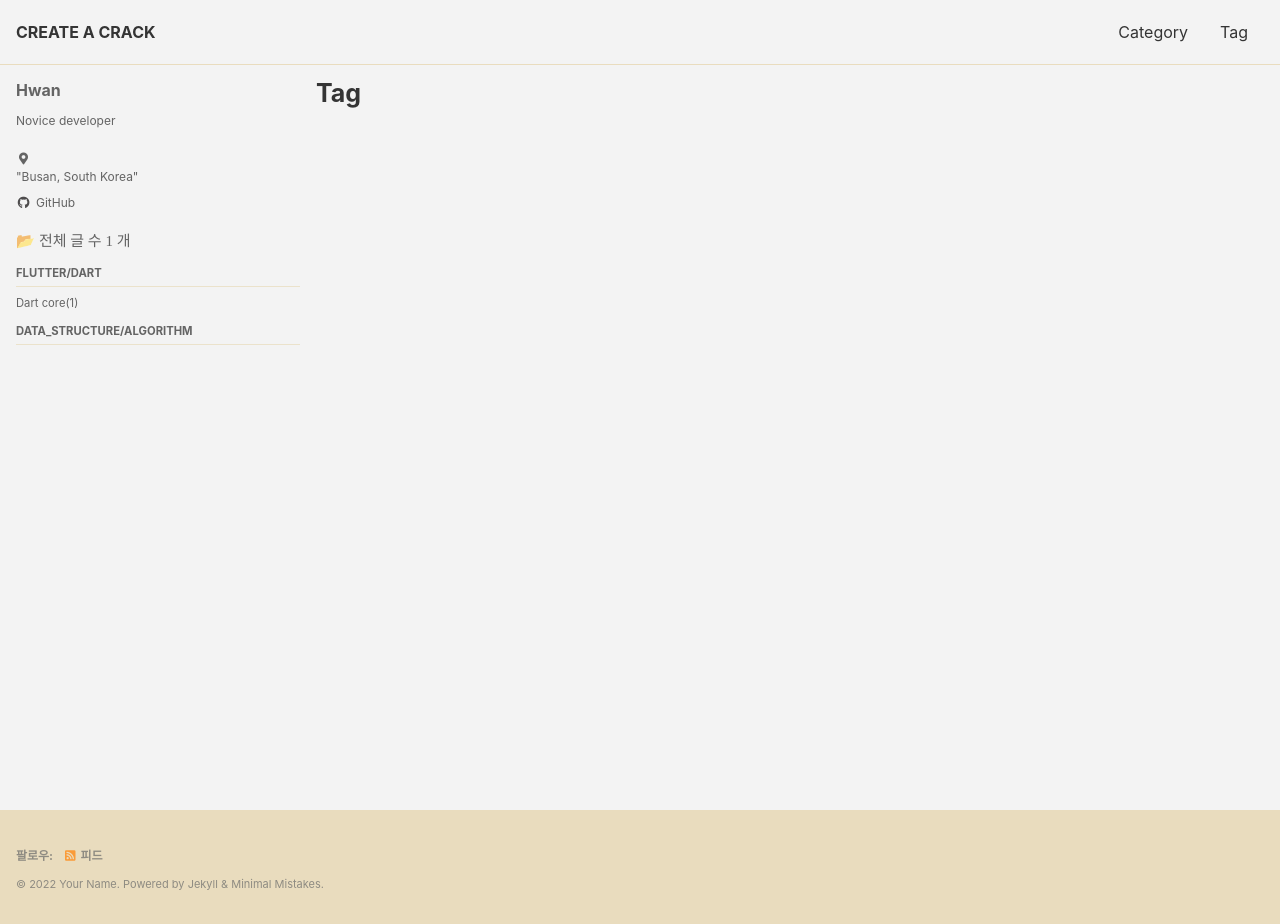
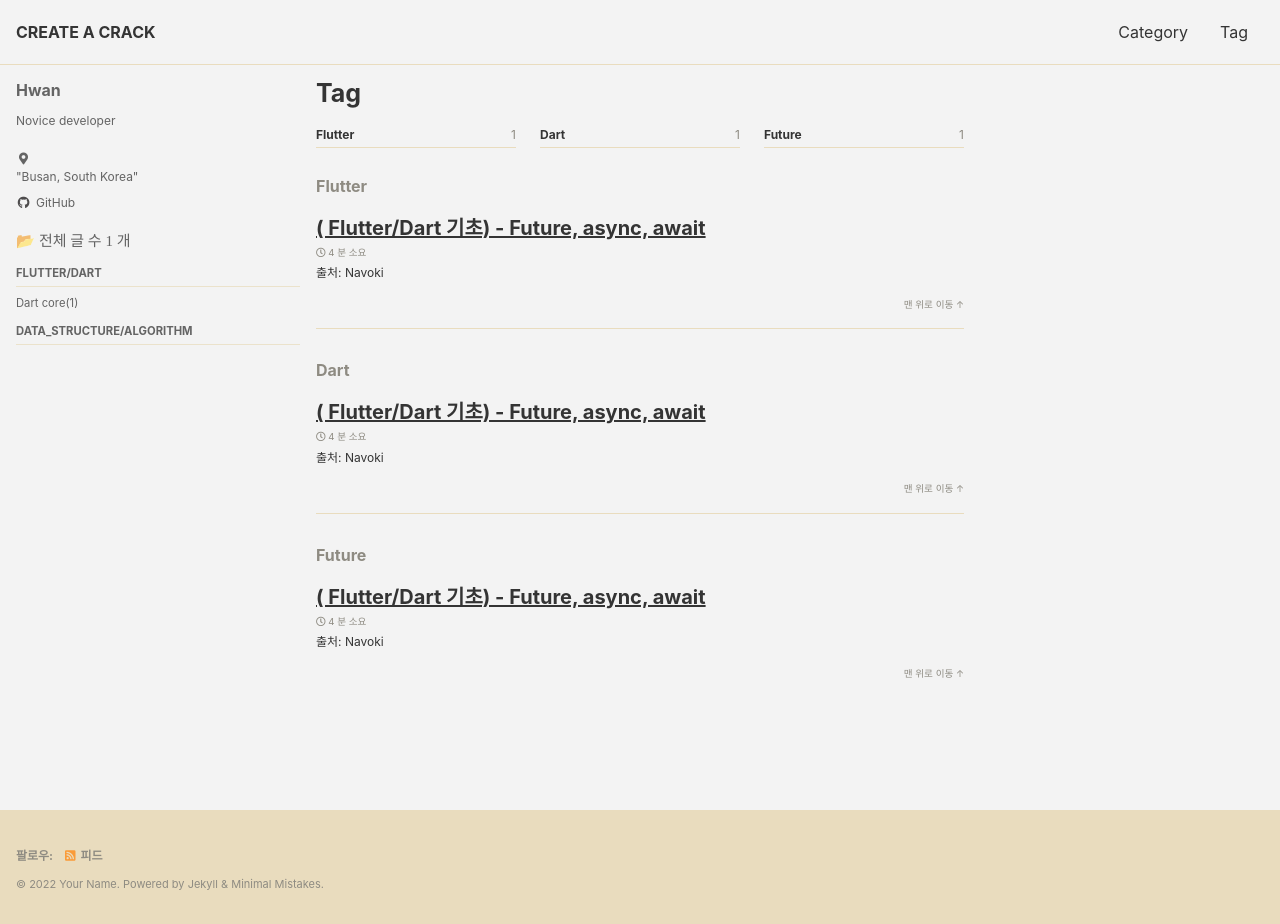
Before and after one commit to hack-up-busan/hack-up-busan-hack-up-busan.github.io, a Jekyll site: the page built from _pages/tags-archive.md, in a window 1280 px wide and 924 px high. Built offline with Jekyll 4.4.1, drawn with Linux system fonts in a browser that asks for light colours; cached includes are drawn as plain includes.

Commit message:
Update 2022-09-05-DartAsynchronous.md

```diff
--- a/_posts/2022-09-05-DartAsynchronous.md
+++ b/_posts/2022-09-05-DartAsynchronous.md
@@ -3,6 +3,10 @@ layout: single
 title: ( Flutter/Dart 기초) - Future, async, await
 categories:
   - Dart
+tags:
+  - [Flutter, Dart, Future]
+
+date: 2022-09-05
 ---
 
 ![flutter future](https://navoki.com/wp-content/uploads/2019/10/future-min.png)
```
